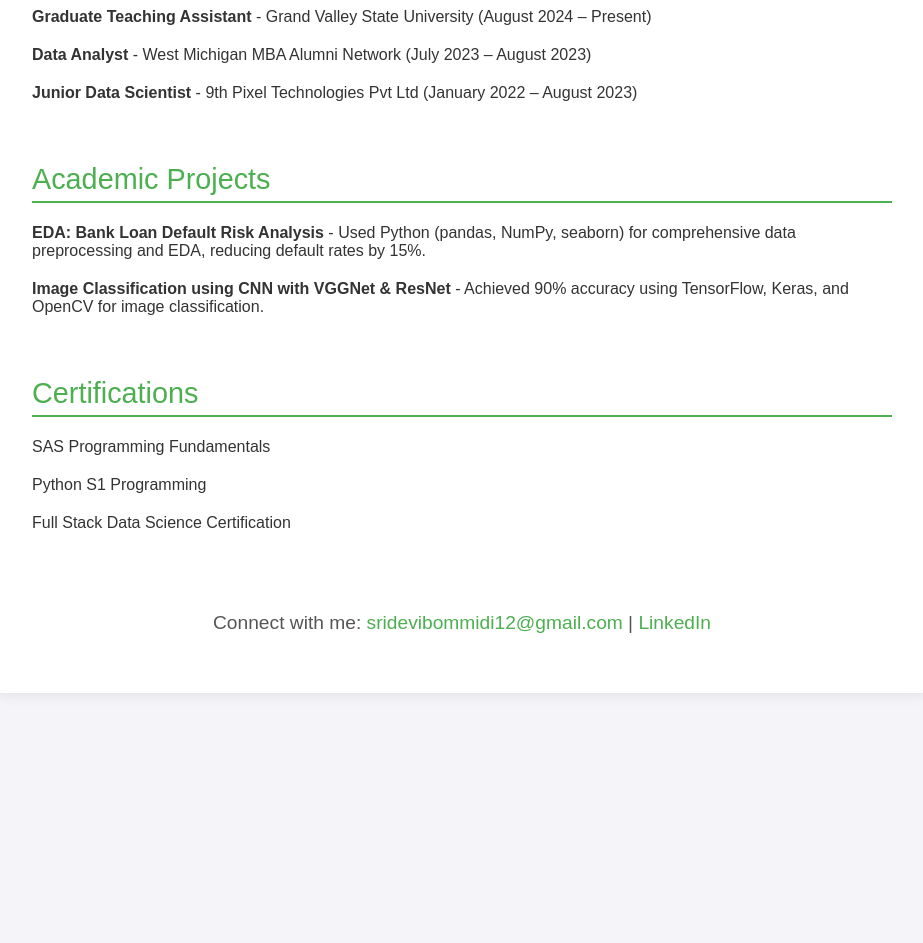
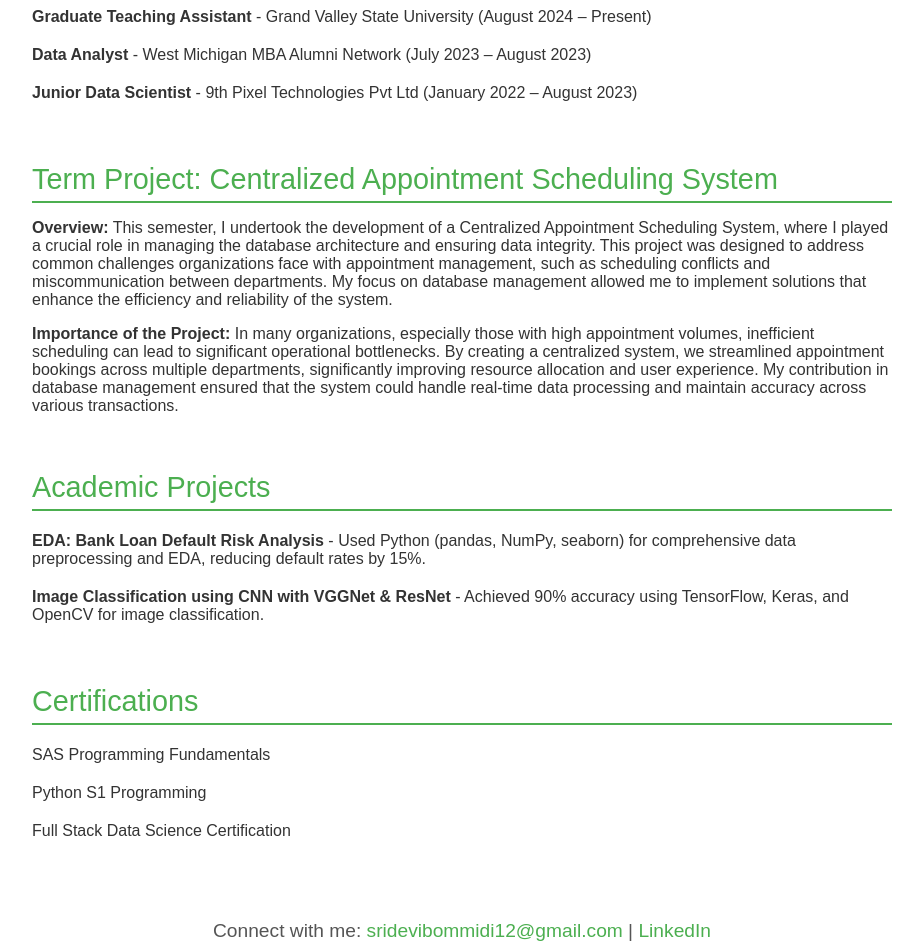
Before and after one commit to sridevi-bommidi/CIS641-HW2-Bommidi, a plain HTML site: page index.html in a window 1280 px wide. Shown: the part 1044-1987 px from the top of the page, without its empty margins (178-1101 px from the left). Before the commit the page ends 1767 px from the top, so only its background shows below. Drawn offline with Linux system fonts and the light colour scheme.

Commit message:
Update index.html

```diff
--- a/index.html
+++ b/index.html
@@ -123,6 +123,16 @@
             </div>
         </div>
 
+        <!-- Term Project: Centralized Appointment Scheduling System -->
+        <div class="section">
+            <div class="section-title">Term Project: Centralized Appointment Scheduling System</div>
+            <div class="section-content">
+                <p><strong>Overview:</strong> This semester, I undertook the development of a Centralized Appointment Scheduling System, where I played a crucial role in managing the database architecture and ensuring data integrity. This project was designed to address common challenges organizations face with appointment management, such as scheduling conflicts and miscommunication between departments. My focus on database management allowed me to implement solutions that enhance the efficiency and reliability of the system.</p>
+
+                <p><strong>Importance of the Project:</strong> In many organizations, especially those with high appointment volumes, inefficient scheduling can lead to significant operational bottlenecks. By creating a centralized system, we streamlined appointment bookings across multiple departments, significantly improving resource allocation and user experience. My contribution in database management ensured that the system could handle real-time data processing and maintain accuracy across various transactions.</p>
+            </div>
+        </div>
+
         <!-- Academic Projects -->
         <div class="section">
             <div class="section-title">Academic Projects</div>
```
